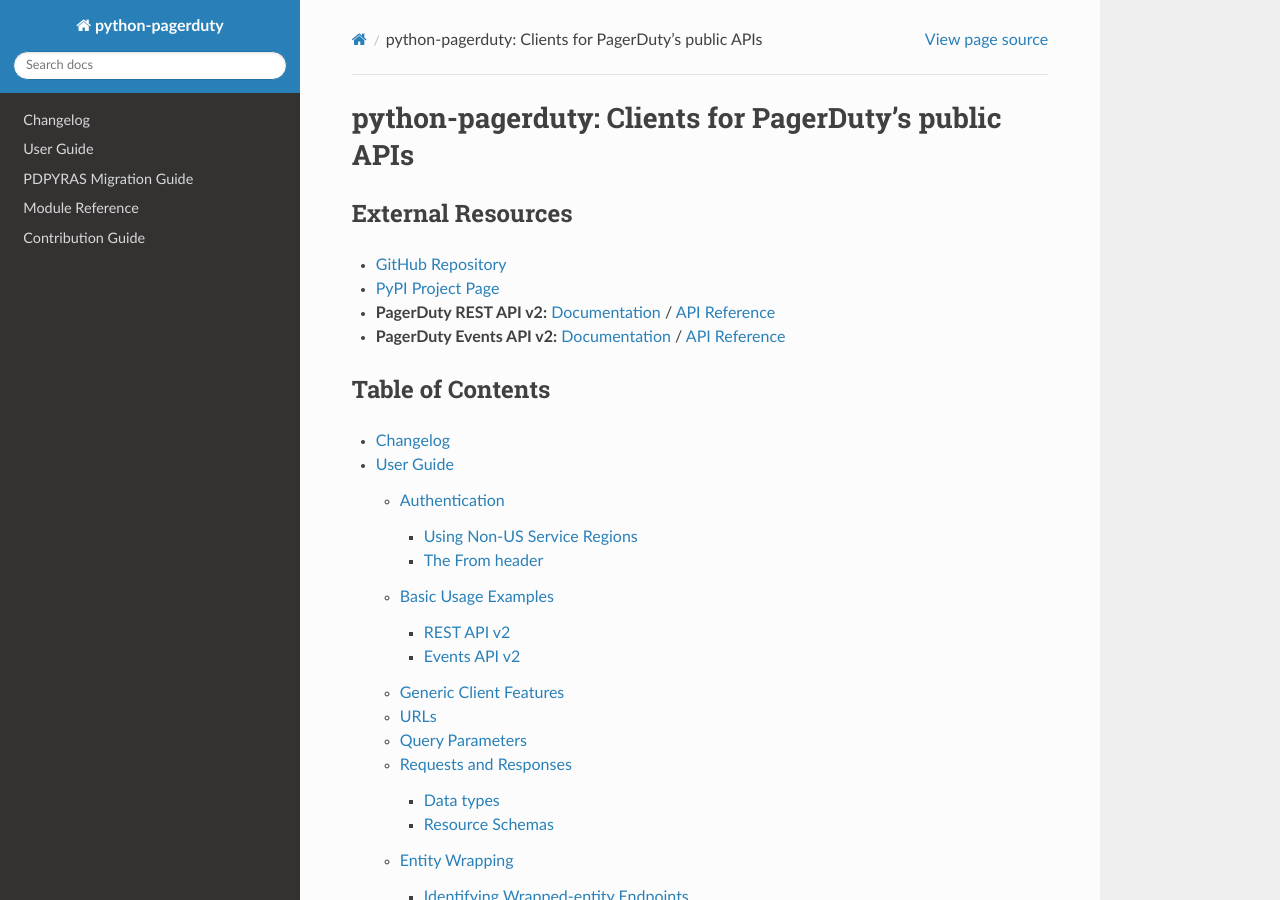
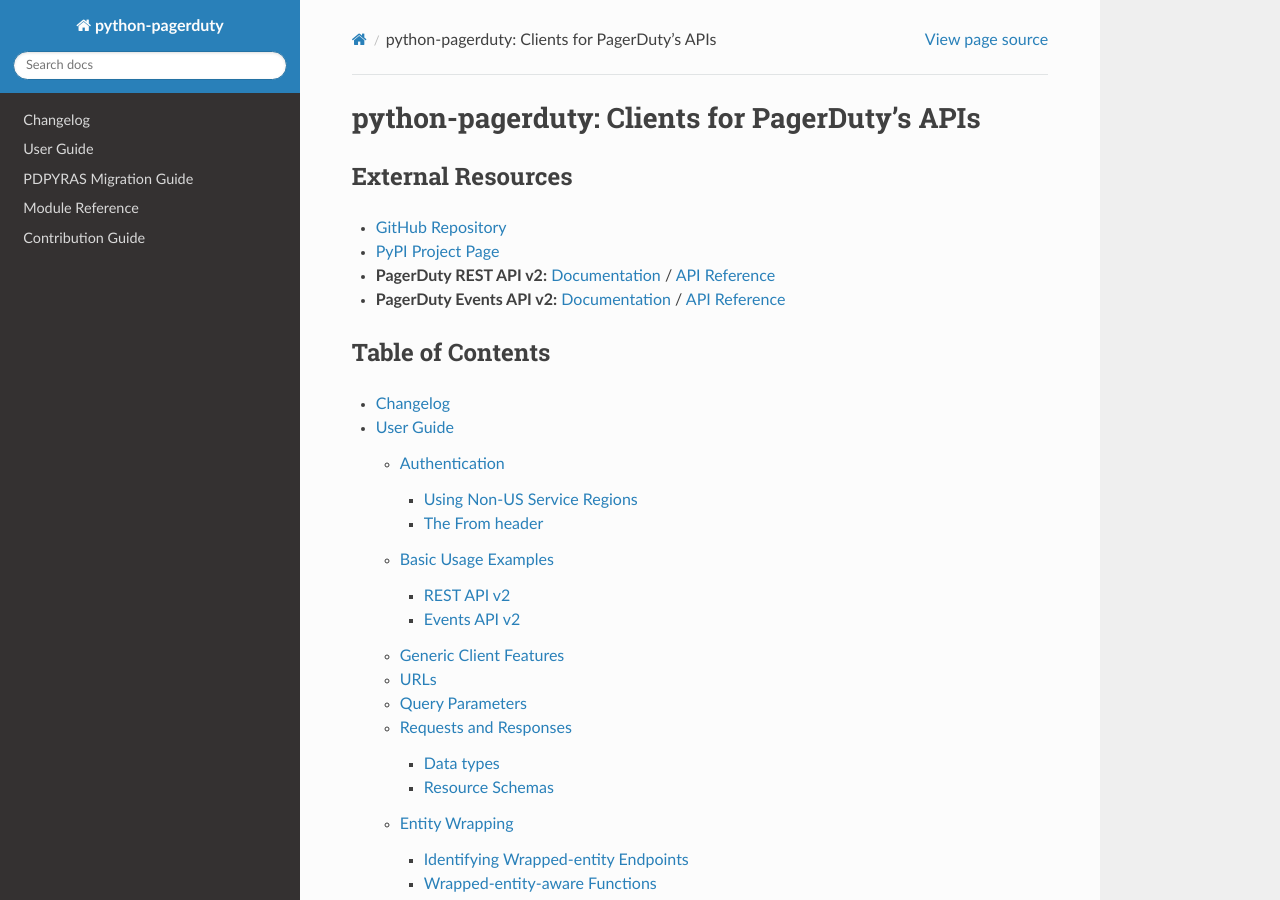
Before and after one commit to PagerDuty/python-pagerduty, a Sphinx documentation site: the page built from sphinx/source/index.rst, in a window 1280 px wide and 900 px high. Built offline with Sphinx 7.4.7 and the Read the Docs theme 3.1.0, drawn with Linux system fonts in a browser that asks for light colours.

Commit message:
Shorten the title/tagline by removing unnecessary "public" qualifier

```diff
--- a/README.rst
+++ b/README.rst
@@ -1,6 +1,6 @@
-=====================================================
-python-pagerduty: Clients for PagerDuty's public APIs
-=====================================================
+==============================================
+python-pagerduty: Clients for PagerDuty's APIs
+==============================================
 A module that supplies lightweight Python clients for the PagerDuty REST API v2 and Events API v2.
 
 **This library is currently a work in progress.**
--- a/setup.py
+++ b/setup.py
@@ -6,7 +6,7 @@
     setup(
         name='pagerduty',
         description="python-pagerduty",
-        long_description="Clients for PagerDuty's public APIs",
+        long_description="Clients for PagerDuty's APIs",
         py_modules=['pagerduty'],
         version=__version__,
         license='MIT',
--- a/sphinx/source/conf.py
+++ b/sphinx/source/conf.py
@@ -128,7 +128,7 @@
 # One entry per manual page. List of tuples
 # (source start file, name, description, authors, manual section).
 man_pages = [
-    (master_doc, 'python-pagerduty', "python-pagerduty: a basic API Client for PagerDuty's public APIs",
+    (master_doc, 'python-pagerduty', "python-pagerduty: Clients for PagerDuty's APIs",
      [author], 1)
 ]
 
--- a/sphinx/source/index.rst
+++ b/sphinx/source/index.rst
@@ -1,6 +1,6 @@
-=====================================================
-python-pagerduty: Clients for PagerDuty's public APIs
-=====================================================
+==============================================
+python-pagerduty: Clients for PagerDuty's APIs
+==============================================
 
 External Resources
 ------------------
```
